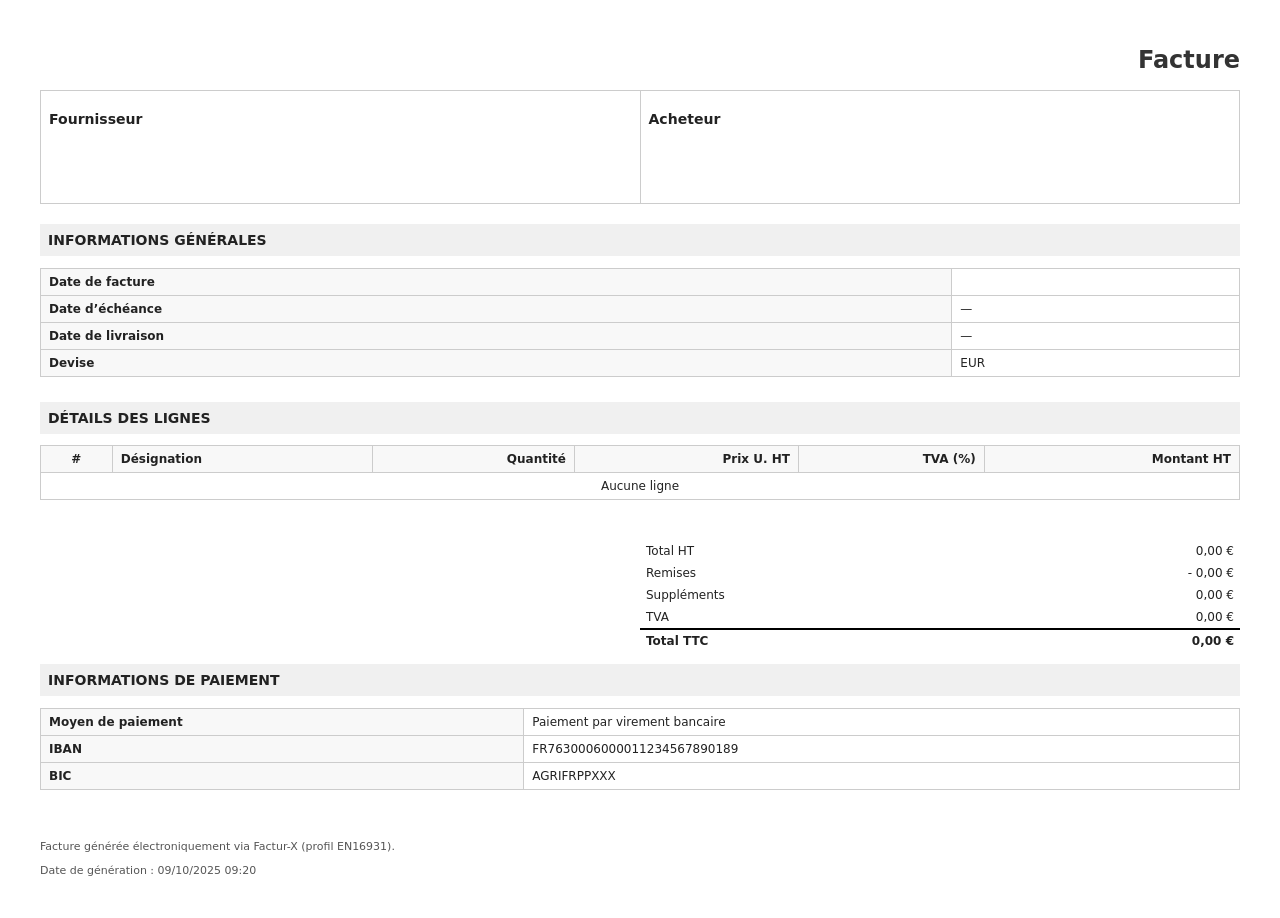
After one commit to BBgamesTV/FacturxV2, a Symfony app: template templates/facture/pdfA3.html.twig in a window 1280 px wide. The commit adds this page. Run offline with Twig, Linux system fonts and the light colour scheme; the template is opened without the code that fills it, so the values that code supplies are empty; some libraries are stand-ins or nearby versions.

Commit message:
V1.6 - modification du template PDF pour l'utiliser

```diff
--- a/src/Entity/Facture.php
+++ b/src/Entity/Facture.php
@@ -25,7 +25,7 @@ class Facture
     #[ORM\Column(type: "string", length: 50)]
     private string $numero_facture;
 
-    #[ORM\Column(type: "date")]
+    #[ORM\Column(type: "datetime")]
     private \DateTimeInterface $date_facture;
 
     #[ORM\Column(type: "string", length: 10)]
--- /dev/null
+++ b/templates/facture/pdfA3.html.twig
@@ -0,0 +1,273 @@
+<!DOCTYPE html>
+<html lang="fr">
+	<head>
+		<meta charset="UTF-8">
+		<title>Facture
+			{{ facture.numeroFacture }}</title>
+		<style>
+			body {
+				font-family: DejaVu Sans, sans-serif;
+				font-size: 12px;
+				color: #222;
+				margin: 0;
+				padding: 0;
+			}
+			.container {
+				padding: 30px 40px;
+			}
+			h1 {
+				text-align: right;
+				color: #333;
+			}
+			.header,
+			.footer {
+				width: 100%;
+				margin-bottom: 20px;
+			}
+			.header td {
+				vertical-align: top;
+				width: 50%;
+			}
+			.info-section {
+				margin-bottom: 25px;
+			}
+			.info-section h2 {
+				background: #f0f0f0;
+				padding: 8px;
+				font-size: 14px;
+				text-transform: uppercase;
+			}
+			table {
+				width: 100%;
+				border-collapse: collapse;
+				margin-top: 8px;
+			}
+			th,
+			td {
+				border: 1px solid #ccc;
+				padding: 6px 8px;
+				text-align: left;
+			}
+			th {
+				background: #f8f8f8;
+			}
+			.right {
+				text-align: right;
+			}
+			.center {
+				text-align: center;
+			}
+			.totals {
+				margin-top: 15px;
+				width: 50%;
+				float: right;
+			}
+			.totals td {
+				border: none;
+				padding: 4px 6px;
+			}
+			.totals tr:last-child td {
+				border-top: 2px solid #000;
+				font-weight: bold;
+			}
+			.notes {
+				margin-top: 50px;
+				font-size: 11px;
+				color: #555;
+			}
+		</style>
+	</head>
+	<body>
+		<div class="container">
+
+			<h1>Facture
+				{{ facture.numeroFacture }}</h1>
+
+			<table class="header">
+				<tr>
+					<td>
+						<h3>Fournisseur</h3>
+						<strong>{{ facture.fournisseur.nom }}</strong><br>
+						{{ facture.fournisseur.adresse }}<br>
+						{{ facture.fournisseur.codePostal }}
+						{{ facture.fournisseur.ville }}<br>
+						{{ facture.fournisseur.codePays }}<br>
+						{% if facture.fournisseur.numeroTva %}
+							N° TVA :
+							{{ facture.fournisseur.numeroTva }}<br>
+						{% endif %}
+						{% if facture.fournisseur.siret %}
+							SIRET :
+							{{ facture.fournisseur.siret }}<br>
+						{% endif %}
+					</td>
+					<td>
+						<h3>Acheteur</h3>
+						<strong>{{ facture.acheteur.nom }}</strong><br>
+						{{ facture.acheteur.adresse }}<br>
+						{{ facture.acheteur.codePostal }}
+						{{ facture.acheteur.ville }}<br>
+						{{ facture.acheteur.codePays }}<br>
+					</td>
+				</tr>
+			</table>
+
+			<div class="info-section">
+				<h2>Informations générales</h2>
+				<table>
+					<tr>
+						<th>Date de facture</th>
+						<td>{{ facture.dateFacture ? facture.dateFacture|date('d/m/Y') : '' }}</td>
+					</tr>
+					<tr>
+						<th>Date d’échéance</th>
+						<td>{{ facture.dateEcheance ? facture.dateEcheance|date('d/m/Y') : '—' }}</td>
+					</tr>
+					<tr>
+						<th>Date de livraison</th>
+						<td>{{ facture.dateLivraison ? facture.dateLivraison|date('d/m/Y') : '—' }}</td>
+					</tr>
+					<tr>
+						<th>Devise</th>
+						<td>{{ facture.devise ?: 'EUR' }}</td>
+					</tr>
+				</table>
+			</div>
+
+			<div class="info-section">
+				<h2>Détails des lignes</h2>
+				<table>
+					<thead>
+						<tr>
+							<th class="center">#</th>
+							<th>Désignation</th>
+							<th class="right">Quantité</th>
+							<th class="right">Prix U. HT</th>
+							<th class="right">TVA (%)</th>
+							<th class="right">Montant HT</th>
+						</tr>
+					</thead>
+					<tbody>
+						{% for ligne in facture.lignes %}
+							<tr>
+								<td class="center">{{ loop.index }}</td>
+								<td>{{ ligne.designation }}</td>
+								<td class="right">{{ ligne.quantite|number_format(2, ',', ' ') }}</td>
+								<td class="right">{{ ligne.prixUnitaireHt|number_format(2, ',', ' ') }}</td>
+								<td class="right">{{ ligne.tauxTva|number_format(2, ',', ' ') }}</td>
+								<td class="right">{{ ligne.montantHt|number_format(2, ',', ' ') }}</td>
+							</tr>
+						{% else %}
+							<tr>
+								<td colspan="6" class="center">Aucune ligne</td>
+							</tr>
+						{% endfor %}
+					</tbody>
+				</table>
+			</div>
+
+			{% if facture.allowanceCharges|length > 0 %}
+				<div class="info-section">
+					<h2>Remises / Suppléments</h2>
+					<table>
+						<thead>
+							<tr>
+								<th>Description</th>
+								<th class="right">Type</th>
+								<th class="right">Montant</th>
+								<th class="right">Taux TVA (%)</th>
+							</tr>
+						</thead>
+						<tbody>
+							{% for ac in facture.allowanceCharges %}
+								<tr>
+									<td>{{ ac.reason }}</td>
+									<td class="center">{{ ac.isCharge ? 'Supplément' : 'Remise' }}</td>
+									<td class="right">{{ ac.amount|number_format(2, ',', ' ') }}</td>
+									<td class="right">{{ ac.taxRate|number_format(2, ',', ' ') }}</td>
+								</tr>
+							{% endfor %}
+						</tbody>
+					</table>
+				</div>
+			{% endif %}
+
+			<table class="totals">
+				<tr>
+					<td>Total HT</td>
+					<td class="right">{{ facture.totalHt|default(0)|number_format(2, ',', ' ') }}
+						€</td>
+				</tr>
+				<tr>
+					<td>Remises</td>
+					<td class="right">-
+						{{ facture.totalRemise|default(0)|number_format(2, ',', ' ') }}
+						€</td>
+				</tr>
+				<tr>
+					<td>Suppléments</td>
+					<td class="right">{{ facture.totalCharge|default(0)|number_format(2, ',', ' ') }}
+						€</td>
+				</tr>
+				<tr>
+					<td>TVA</td>
+					<td class="right">{{ facture.totalTva|default(0)|number_format(2, ',', ' ') }}
+						€</td>
+				</tr>
+				<tr>
+					<td>
+						<strong>Total TTC</strong>
+					</td>
+					<td class="right">
+						<strong>{{ facture.totalTtc|default(0)|number_format(2, ',', ' ') }}
+							€</strong>
+					</td>
+				</tr>
+			</table>
+
+			<div style="clear: both;"></div>
+
+			<div class="info-section">
+				<h2>Informations de paiement</h2>
+				<table>
+					<tr>
+						<th>Moyen de paiement</th>
+						<td>
+							{% if facture.paymentMeans|length > 0 %}
+								{% for pm in facture.paymentMeans %}
+									{{ pm.information ?: 'Paiement par virement bancaire' }}
+									{% if not loop.last %}<br>
+									{% endif %}
+								{% endfor %}
+							{% else %}
+								Paiement par virement bancaire
+							{% endif %}
+						</td>
+					</tr>
+					<tr>
+						<th>IBAN</th>
+						<td>FR7630006000011234567890189</td>
+					</tr>
+					<tr>
+						<th>BIC</th>
+						<td>AGRIFRPPXXX</td>
+					</tr>
+				</table>
+			</div>
+
+			{% if facture.commentaire %}
+				<div class="notes">
+					<strong>Commentaire :</strong><br>
+					{{ facture.commentaire }}
+				</div>
+			{% endif %}
+
+			<div class="notes">
+				<p>Facture générée électroniquement via Factur-X (profil EN16931).</p>
+				<p>Date de génération :
+					{{ "now"|date("d/m/Y H:i") }}</p>
+			</div>
+
+		</div>
+	</body>
+</html>
```
Also changed, not shown: src/Service/FacturxService.php (+92 -59 lines), templates/facture/pdf_template.html.twig (+38 -3 lines), templates/facture/show.html.twig (deleted, +0 -74 lines), public/fonts/Poppins-Regular.ttf (added).
